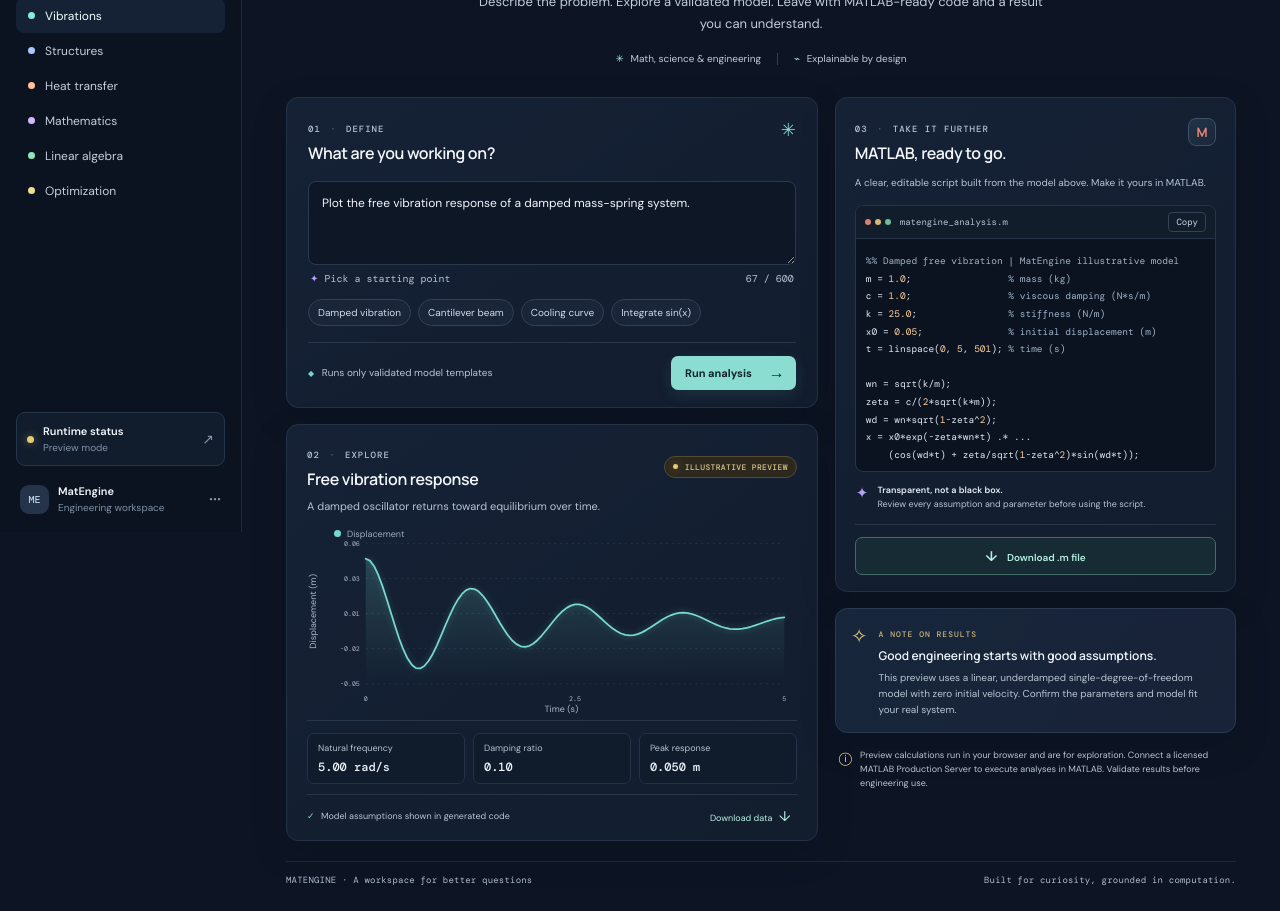
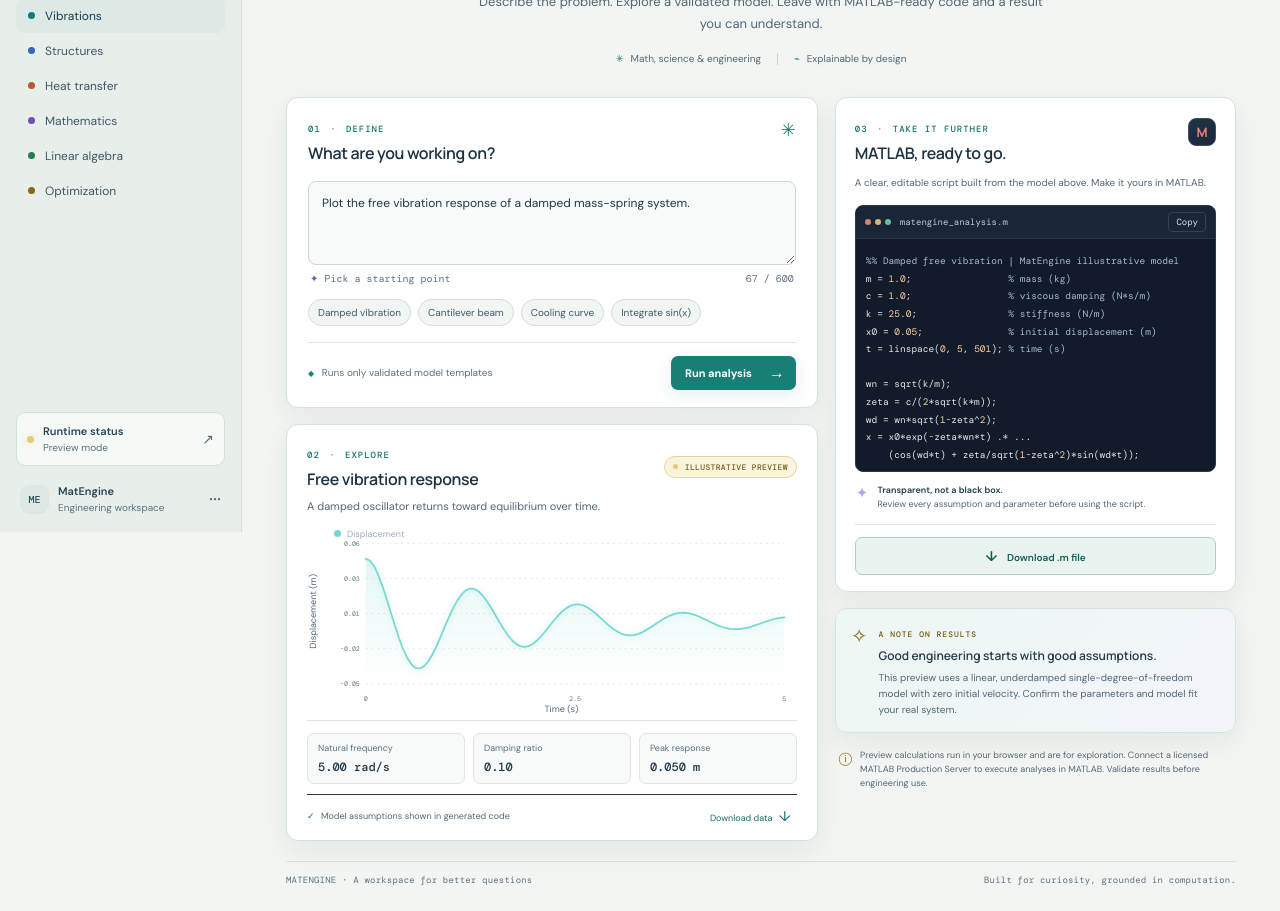
Before and after one commit to Raghav1822/MatEngine, a plain HTML site: page index.html in a window 1280 px wide. Shown: the part 268-1179 px from the top of the page. Drawn offline with nearby package versions, Linux system fonts and the light colour scheme.

Commit message:
Add warm light background and readable dark typography

```diff
--- a/theme.css
+++ b/theme.css
@@ -1,44 +1,100 @@
 :root {
-  --text: #f3f6fb;
-  --muted: #c1ccda;
-  --cyan: #8ce7dc;
-  --blue: #a9c8ff;
-  --orange: #ffc09a;
-  --violet: #d0baff;
-  --green: #91e6b9;
-  --yellow: #f1dc91;
+  color-scheme: light;
+  --bg: #f2f5f2;
+  --panel: #ffffff;
+  --panel2: #f7faf8;
+  --line: #d7e1dc;
+  --text: #192b3a;
+  --muted: #526778;
+  --cyan: #087f78;
+  --blue: #356ab1;
+  --orange: #b65b2b;
+  --violet: #7350ad;
+  --green: #237b53;
+  --yellow: #8a6812;
 }
 
-body { color: var(--text); }
-.side-label, .step-label { color: #b4c2d2; }
-.nav-item, .field-link { color: #c3cedc; }
-.nav-item.active, .field-link.selected { color: #edfff9; }
-.nav-item:hover, .field-link:hover { color: #f5fbff; }
-.brand-light { color: #c0ccda; }
-.breadcrumbs { color: #b4c2d2; }
-.breadcrumbs strong { color: #edf3fa; }
-.crumb-sep, .secure-label { color: #afbdcd; }
-.intro > p, .intro-meta { color: #c0ccda; }
-.prompt-footer, .safe-note, .result-summary, .chart-foot,
-.code-description, .code-note p, .insight-card p, .disclaimer,
-.page-footer { color: #b7c4d3; }
-.prompt-card textarea { color: #f1f5fa; }
-.prompt-card textarea::placeholder { color: #a9b8ca; }
-.example-chips button { color: #d0dae6; }
-.chart-y-label, .chart-x-label, .axis-label { color: #a9b8ca; }
-.axis-label { fill: #a9b8ca; }
-.metric small { color: #b3c1d1; }
-.metric strong { color: #f0f5fb; }
+body { background: var(--bg); color: var(--text); }
+.sidebar { background: #e8efeb; border-color: #d5e0da; }
+.brand { color: #173546; }
+.brand-light { color: #526b79; }
+.brand-mark { background: linear-gradient(145deg, #d9efeb, #edf5f2); border-color: #a9cbc4; color: #146c67; }
+.side-label, .step-label { color: #536a78; }
+.nav-item, .field-link { color: #405767; }
+.nav-item.active { background: #d8e9e4; color: #154f4d; box-shadow: inset 2px 0 #16877e; }
+.nav-item:hover, .field-link:hover { background: #dfeae5; color: #173e50; }
+.field-link.selected { color: #173e50; background: #dce9e4; }
+.nav-icon { color: #197e76; }
+.runtime-card { background: #f5faf7; border-color: #d2e0d9; }
+.runtime-card strong, .profile strong { color: #294354; }
+.runtime-card small, .profile small { color: #5b7180; }
+.runtime-arrow, .profile-dots { color: #526b79; }
+.avatar { background: #dbe8e4; color: #294e5a; }
+.main-area { color: var(--text); }
+.topbar { border-color: #d9e2dd; }
+.breadcrumbs { color: #526778; }
+.breadcrumbs strong { color: #233d4d; }
+.crumb-sep { color: #7b8d98; }
+.secure-label { color: #526778; }
+.secure-icon { color: #147c73; }
+.github-link { color: #294354; border-color: #cbd8d2; }
+.github-link:hover { border-color: #288d83; color: #126d66; }
+.eyebrow { color: #176f69; }
+.eyebrow-line { background: #9dc8bf; }
+h1 { color: #1d3040; }
+h1 span { color: #147b72; }
+.intro > p, .intro-meta { color: #526778; }
+.meta-icon { color: #25887c; }
+.meta-divider { background: #cbd7d1; }
+.card { background: #fff; border-color: #d7e1dc; box-shadow: 0 10px 28px #193c3210; }
+.card h2 { color: #1d3343; }
+.card-glyph { color: #188276; }
+.step-label { color: #16776e; }
+.step-label > span { color: #7a8c96; }
+.prompt-card textarea { background: #f7faf8; border-color: #cbd9d2; color: #203849; }
+.prompt-card textarea::placeholder { color: #71838c; }
+.prompt-card textarea:focus { border-color: #3a9a8d; box-shadow: 0 0 0 3px #3a9a8d20; }
+.prompt-footer, .safe-note { color: #5c7180; }
+.sparkle { color: #7654ad; }
+.example-chips button { background: #f1f6f3; border-color: #d0ddd6; color: #405968; }
+.example-chips button:hover { background: #e6f3ef; border-color: #63a99f; color: #145d58; }
+.prompt-actions { border-color: #dce5e0; }
+.safe-note span { color: #168276; }
+.run-button { background: #187f76; color: #fff; box-shadow: 0 5px 16px #187f7620; }
+.run-button:hover { background: #106c65; }
+.result-badge { background: #fbf5df; border-color: #e4d59c; color: #765a11; }
+.result-summary, .chart-foot { color: #526778; }
+.chart-wrap { border-color: #dce5e0; }
+.chart-y-label, .chart-x-label { color: #526778; }
+.axis-label { fill: #637985; }
+.grid-line { stroke: #dbe4df; }
+.metric { background: #f7faf8; border-color: #dce5e0; }
+.metric small { color: #5c7180; }
+.metric strong { color: #203849; }
+.foot-check { color: #218255; }
+.text-action { color: #126e65; }
+.text-action:hover { color: #084d48; }
+.code-card .step-label { color: #16776e; }
+.code-description { color: #526778; }
+.code-window { background: #111b29; border-color: #27394c; }
+.code-window-bar { background: #192638; color: #bdcbd8; }
+.code-window-bar button { color: #d3dee7; }
 .code-window code { color: #e0e8f1; }
-.code-window code .comment { color: #9fb3c8; }
+.code-window code .comment { color: #a8bbce; }
 .code-window code .keyword { color: #d7baff; }
 .code-window code .number { color: #ffd09e; }
 .code-window code .string { color: #a8e8bc; }
-.code-window-bar { color: #b5c3d2; }
-.code-window-bar button { color: #cad5e1; }
-.code-note strong { color: #e6edf5; }
-.insight-card h3 { color: #edf3f9; }
-.github-link { color: #e0e9f2; }
-.text-action { color: #b9f1e7; }
-.disclaimer > span { color: #f1d98c; }
-.page-footer { color: #aebccd; }
+.code-note { border-color: #dce5e0; }
+.code-note p, .insight-card p { color: #526778; }
+.code-note strong { color: #233d4d; }
+.download-button { background: #e9f4f0; border-color: #a9d0c6; color: #145e57; }
+.download-button:hover { background: #dcefe9; border-color: #73b5a8; }
+.insight-card { background: linear-gradient(130deg, #edf7f3, #f3f5fb); border-color: #d7e4dd; }
+.insight-card .step-label { color: #765a11; }
+.insight-card h3 { color: #263d4c; }
+.insight-icon { color: #8a6812; }
+.disclaimer { color: #526778; }
+.disclaimer > span { color: #8a6812; }
+.page-footer { color: #5c7180; border-color: #d9e2dd; }
+.footer-dot { color: #147b72; }
+.toast { background: #e5f4ee; border-color: #9bc7b8; color: #1c493d; }
```
